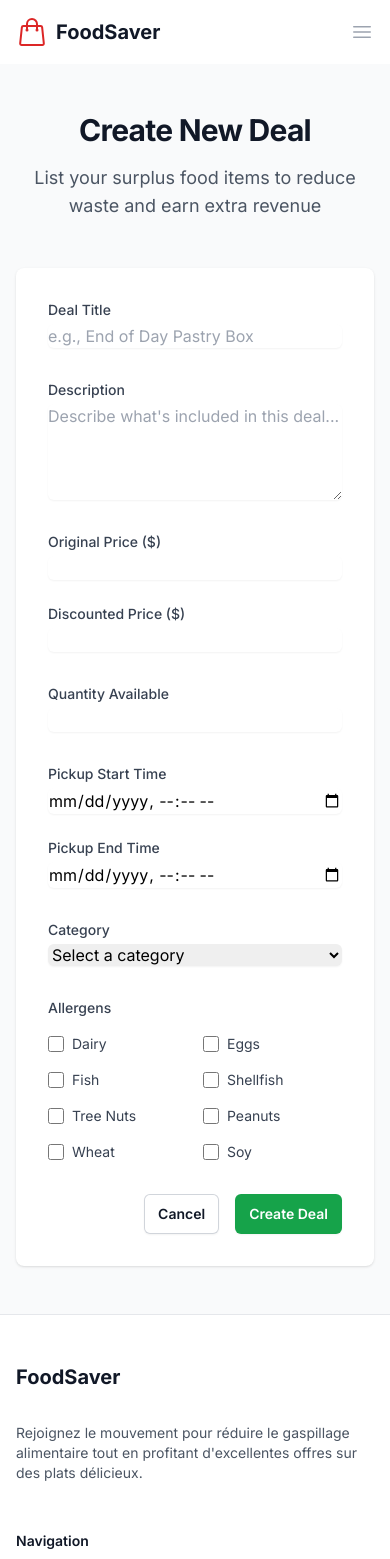
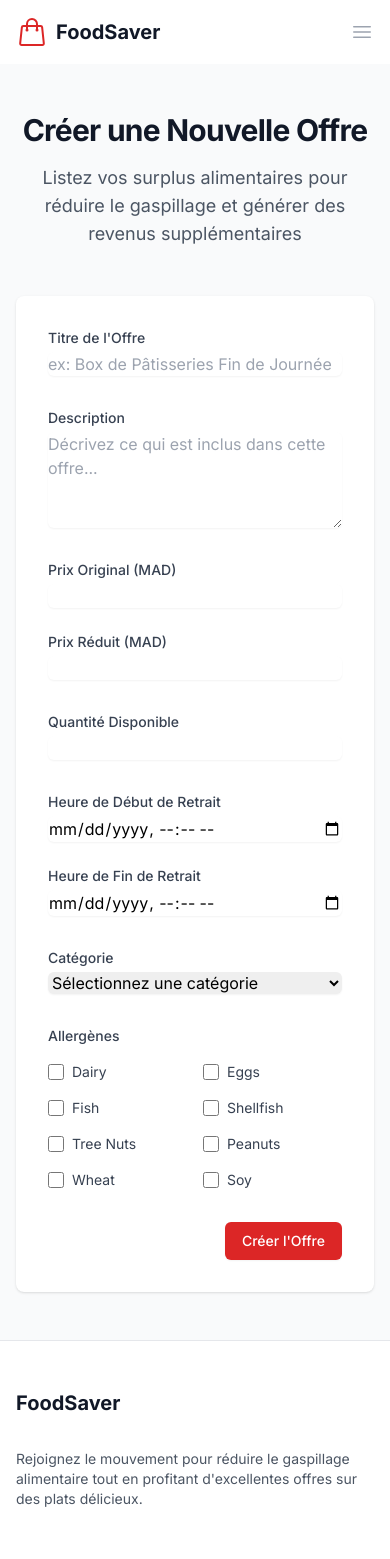
Before and after one commit to omarghannam/ghannameur, a Next.js app: page /business/deals/new in a window 390 px wide. Shown: the top 1559 px of the page. Built offline with nearby package versions, Linux system fonts and the light colour scheme.

Commit message:
Fix TypeScript errors and translate new deal page to French

```diff
--- a/app/business/deals/new/page.tsx
+++ b/app/business/deals/new/page.tsx
@@ -14,6 +14,10 @@ interface DealFormData {
   category: string;
   allergens: string[];
 }
+
+type FormErrors = {
+  [K in keyof DealFormData]?: string;
+};
 
 const categories = [
   'Bakery',
@@ -47,7 +51,7 @@ export default function NewDeal() {
     category: '',
     allergens: [],
   });
-  const [errors, setErrors] = useState<Partial<DealFormData>>({});
+  const [errors, setErrors] = useState<FormErrors>({});
 
   const handleChange = (e: React.ChangeEvent<HTMLInputElement | HTMLTextAreaElement | HTMLSelectElement>) => {
     const { name, value } = e.target;
@@ -56,7 +60,7 @@ export default function NewDeal() {
       [name]: value,
     }));
     // Clear error when user starts typing
-    if (errors[name]) {
+    if (errors[name as keyof DealFormData]) {
       setErrors((prev) => ({
         ...prev,
         [name]: '',
@@ -74,7 +78,7 @@ export default function NewDeal() {
   };
 
   const validateForm = () => {
-    const newErrors: Partial<DealFormData> = {};
+    const newErrors: FormErrors = {};
 
     if (!formData.title.trim()) newErrors.title = 'Title is required';
     if (!formData.description.trim()) newErrors.description = 'Description is required';
@@ -123,17 +127,17 @@ export default function NewDeal() {
       <div className="max-w-3xl mx-auto">
         <div className="text-center">
           <h2 className="text-3xl font-bold tracking-tight text-gray-900">
-            Create New Deal
+            Créer une Nouvelle Offre
           </h2>
           <p className="mt-4 text-lg text-gray-600">
-            List your surplus food items to reduce waste and earn extra revenue
+            Listez vos surplus alimentaires pour réduire le gaspillage et générer des revenus supplémentaires
           </p>
         </div>
 
         <form onSubmit={handleSubmit} className="mt-12 space-y-8 bg-white p-8 rounded-lg shadow">
           <div>
             <label htmlFor="title" className="block text-sm font-medium text-gray-700">
-              Deal Title
+              Titre de l'Offre
             </label>
             <input
               type="text"
@@ -141,8 +145,8 @@ export default function NewDeal() {
               id="title"
               value={formData.title}
               onChange={handleChange}
-              className="mt-1 block w-full rounded-md border-gray-300 shadow-sm focus:border-green-500 focus:ring-green-500 sm:text-sm"
-              placeholder="e.g., End of Day Pastry Box"
+              className="mt-1 block w-full rounded-md border-gray-300 shadow-sm focus:border-red-500 focus:ring-red-500 sm:text-sm"
+              placeholder="ex: Box de Pâtisseries Fin de Journée"
             />
             {errors.title && (
               <p className="mt-2 text-sm text-red-600">{errors.title}</p>
@@ -159,8 +163,8 @@ export default function NewDeal() {
               rows={4}
               value={formData.description}
               onChange={handleChange}
-              className="mt-1 block w-full rounded-md border-gray-300 shadow-sm focus:border-green-500 focus:ring-green-500 sm:text-sm"
-              placeholder="Describe what's included in this deal..."
+              className="mt-1 block w-full rounded-md border-gray-300 shadow-sm focus:border-red-500 focus:ring-red-500 sm:text-sm"
+              placeholder="Décrivez ce qui est inclus dans cette offre..."
             />
             {errors.description && (
               <p className="mt-2 text-sm text-red-600">{errors.description}</p>
@@ -170,7 +174,7 @@ export default function NewDeal() {
           <div className="grid grid-cols-1 gap-6 sm:grid-cols-2">
             <div>
               <label htmlFor="originalPrice" className="block text-sm font-medium text-gray-700">
-                Original Price ($)
+                Prix Original (MAD)
               </label>
               <input
                 type="number"
@@ -179,7 +183,7 @@ export default function NewDeal() {
                 id="originalPrice"
                 value={formData.originalPrice}
                 onChange={handleChange}
-                className="mt-1 block w-full rounded-md border-gray-300 shadow-sm focus:border-green-500 focus:ring-green-500 sm:text-sm"
+                className="mt-1 block w-full rounded-md border-gray-300 shadow-sm focus:border-red-500 focus:ring-red-500 sm:text-sm"
               />
               {errors.originalPrice && (
                 <p className="mt-2 text-sm text-red-600">{errors.originalPrice}</p>
@@ -188,7 +192,7 @@ export default function NewDeal() {
 
             <div>
               <label htmlFor="discountedPrice" className="block text-sm font-medium text-gray-700">
-                Discounted Price ($)
+                Prix Réduit (MAD)
               </label>
               <input
                 type="number"
@@ -197,7 +201,7 @@ export default function NewDeal() {
                 id="discountedPrice"
                 value={formData.discountedPrice}
                 onChange={handleChange}
-                className="mt-1 block w-full rounded-md border-gray-300 shadow-sm focus:border-green-500 focus:ring-green-500 sm:text-sm"
+                className="mt-1 block w-full rounded-md border-gray-300 shadow-sm focus:border-red-500 focus:ring-red-500 sm:text-sm"
               />
               {errors.discountedPrice && (
                 <p className="mt-2 text-sm text-red-600">{errors.discountedPrice}</p>
@@ -207,7 +211,7 @@ export default function NewDeal() {
 
           <div>
             <label htmlFor="quantity" className="block text-sm font-medium text-gray-700">
-              Quantity Available
+              Quantité Disponible
             </label>
             <input
               type="number"
@@ -215,7 +219,7 @@ export default function NewDeal() {
               id="quantity"
               value={formData.quantity}
               onChange={handleChange}
-              className="mt-1 block w-full rounded-md border-gray-300 shadow-sm focus:border-green-500 focus:ring-green-500 sm:text-sm"
+              className="mt-1 block w-full rounded-md border-gray-300 shadow-sm focus:border-red-500 focus:ring-red-500 sm:text-sm"
             />
             {errors.quantity && (
               <p className="mt-2 text-sm text-red-600">{errors.quantity}</p>
@@ -225,7 +229,7 @@ export default function NewDeal() {
           <div className="grid grid-cols-1 gap-6 sm:grid-cols-2">
             <div>
               <label htmlFor="pickupStartTime" className="block text-sm font-medium text-gray-700">
-                Pickup Start Time
+                Heure de Début de Retrait
               </label>
               <input
                 type="datetime-local"
@@ -233,7 +237,7 @@ export default function NewDeal() {
                 id="pickupStartTime"
                 value={formData.pickupStartTime}
                 onChange={handleChange}
-                className="mt-1 block w-full rounded-md border-gray-300 shadow-sm focus:border-green-500 focus:ring-green-500 sm:text-sm"
+                className="mt-1 block w-full rounded-md border-gray-300 shadow-sm focus:border-red-500 focus:ring-red-500 sm:text-sm"
               />
               {errors.pickupStartTime && (
                 <p className="mt-2 text-sm text-red-600">{errors.pickupStartTime}</p>
@@ -242,7 +246,7 @@ export default function NewDeal() {
 
             <div>
               <label htmlFor="pickupEndTime" className="block text-sm font-medium text-gray-700">
-                Pickup End Time
+                Heure de Fin de Retrait
               </label>
               <input
                 type="datetime-local"
@@ -250,7 +254,7 @@ export default function NewDeal() {
                 id="pickupEndTime"
                 value={formData.pickupEndTime}
                 onChange={handleChange}
-                className="mt-1 block w-full rounded-md border-gray-300 shadow-sm focus:border-green-500 focus:ring-green-500 sm:text-sm"
+                className="mt-1 block w-full rounded-md border-gray-300 shadow-sm focus:border-red-500 focus:ring-red-500 sm:text-sm"
               />
               {errors.pickupEndTime && (
                 <p className="mt-2 text-sm text-red-600">{errors.pickupEndTime}</p>
@@ -260,16 +264,16 @@ export default function NewDeal() {
 
           <div>
             <label htmlFor="category" className="block text-sm font-medium text-gray-700">
-              Category
+              Catégorie
             </label>
             <select
               name="category"
               id="category"
               value={formData.category}
               onChange={handleChange}
-              className="mt-1 block w-full rounded-md border-gray-300 shadow-sm focus:border-green-500 focus:ring-green-500 sm:text-sm"
+              className="mt-1 block w-full rounded-md border-gray-300 shadow-sm focus:border-red-500 focus:ring-red-500 sm:text-sm"
             >
-              <option value="">Select a category</option>
+              <option value="">Sélectionnez une catégorie</option>
               {categories.map((category) => (
                 <option key={category} value={category}>
                   {category}
@@ -282,10 +286,8 @@ export default function NewDeal() {
           </div>
 
           <div>
-            <label className="block text-sm font-medium text-gray-700">
-              Allergens
-            </label>
-            <div className="mt-4 grid grid-cols-2 gap-4 sm:grid-cols-4">
+            <label className="block text-sm font-medium text-gray-700">Allergènes</label>
+            <div className="mt-4 grid grid-cols-2 gap-4 sm:grid-cols-3 md:grid-cols-4">
               {allergens.map((allergen) => (
                 <div key={allergen} className="flex items-center">
                   <input
@@ -293,7 +295,7 @@ export default function NewDeal() {
                     id={`allergen-${allergen}`}
                     checked={formData.allergens.includes(allergen)}
                     onChange={() => handleAllergenChange(allergen)}
-                    className="h-4 w-4 rounded border-gray-300 text-green-600 focus:ring-green-500"
+                    className="h-4 w-4 rounded border-gray-300 text-red-600 focus:ring-red-500"
                   />
                   <label
                     htmlFor={`allergen-${allergen}`}
@@ -306,19 +308,12 @@ export default function NewDeal() {
             </div>
           </div>
 
-          <div className="flex justify-end space-x-4">
-            <button
-              type="button"
-              onClick={() => router.back()}
-              className="rounded-md bg-white px-3.5 py-2.5 text-sm font-semibold text-gray-900 shadow-sm ring-1 ring-inset ring-gray-300 hover:bg-gray-50"
-            >
-              Cancel
-            </button>
+          <div className="flex justify-end">
             <button
               type="submit"
-              className="rounded-md bg-green-600 px-3.5 py-2.5 text-sm font-semibold text-white shadow-sm hover:bg-green-500 focus-visible:outline focus-visible:outline-2 focus-visible:outline-offset-2 focus-visible:outline-green-600"
+              className="inline-flex justify-center rounded-md border border-transparent bg-red-600 py-2 px-4 text-sm font-medium text-white shadow-sm hover:bg-red-700 focus:outline-none focus:ring-2 focus:ring-red-500 focus:ring-offset-2"
             >
-              Create Deal
+              Créer l'Offre
             </button>
           </div>
         </form>
```
Also changed, not shown: 1 other file (tests, documents, lock files or other folders).
